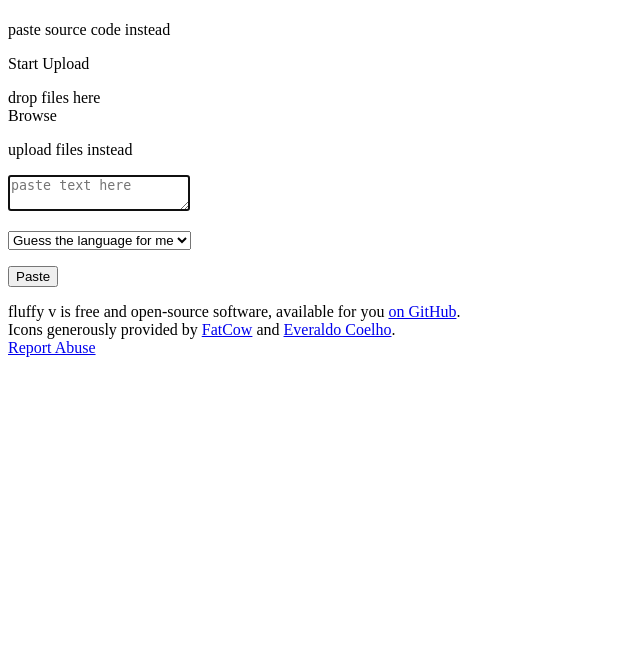
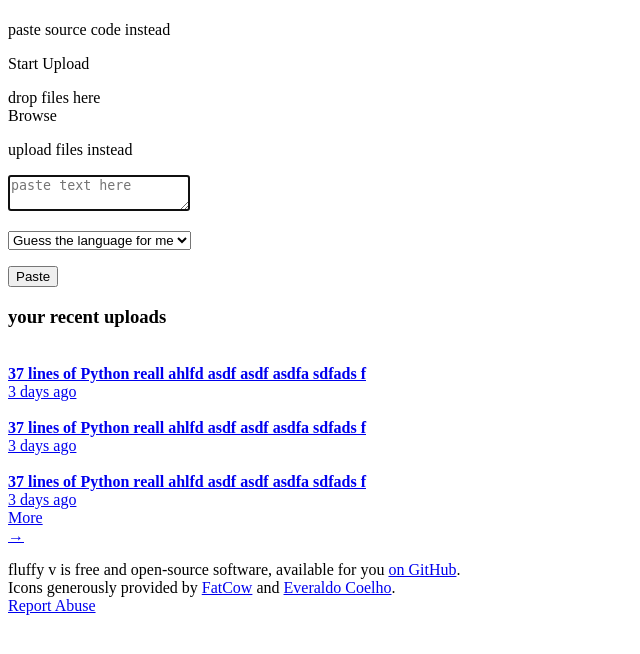
Before and after one commit to chriskuehl/fluffy, a Python web app: template fluffy/templates/home.html in a window 1280 px wide. Shown: the top 654 px of the page, without its empty margins (0-640 px from the left). Run offline with Jinja, Linux system fonts and the light colour scheme; the template is opened without the code that fills it, so the values that code supplies are empty; some libraries are stand-ins or nearby versions.

Commit message:
First draft of "your recent uploads" section

```diff
--- a/fluffy/static/js/home.js
+++ b/fluffy/static/js/home.js
@@ -27,7 +27,7 @@ function transitionToText(callback) {
 
 
 function transitionToUpload(callback) {
-    container.animate({'width': '580px'}, TRANSITION_DURATION);
+    container.animate({'width': '680px'}, TRANSITION_DURATION);
     pb.slideUp(TRANSITION_DURATION);
     fh.slideDown(TRANSITION_DURATION, function() {
         transitioningModes = false;
--- a/fluffy/static/scss/app.scss
+++ b/fluffy/static/scss/app.scss
@@ -21,8 +21,12 @@ p.error {
     color: #B20000;
 }
 
+.clearfix {
+    clear: both;
+}
+
 #container {
-    width: 580px;
+    width: 680px;
 
     margin: 100px auto;
     margin-bottom: 35px;
--- a/fluffy/templates/home.html
+++ b/fluffy/templates/home.html
@@ -65,6 +65,26 @@
             </p>
             <input class="pasteButton" id="paste" type="submit" value="Paste" />
         </form>
+
+        <div class="recent-uploads">
+            <h3>your recent uploads</h3>
+            <div class="recent-uploads-grid">
+                {% for _ in range(3) %}
+                    <a href="#" class="recent-uploads-item">
+                        <img src="{{asset_url('img/mime/small/pdf.png')}}" alt="" />
+                        <div class="recent-uploads-text">
+                            <div class="nowrap"><strong>37 lines of Python reall ahlfd asdf asdf asdfa sdfads f</strong></div>
+                            <div class="nowrap">3 days ago</div>
+                        </div>
+                        <div class="clearfix"></div>
+                    </a>
+                {% endfor %}
+                <a href="#" class="recent-uploads-more">
+                    More<br />
+                    &rarr;
+                </a>
+            </div>
+        </div>
     </div>
 {% endblock %}
 
```
Also changed, not shown: fluffy/static/scss/home.scss (+67 -0 lines).
